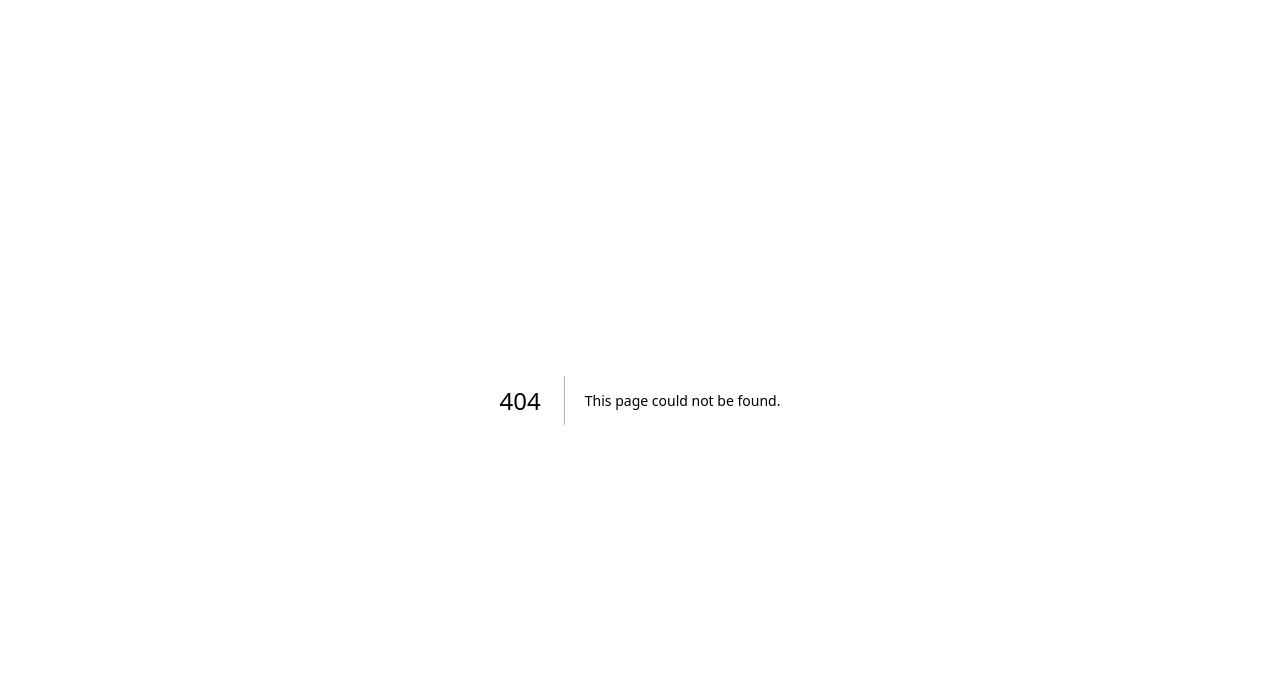
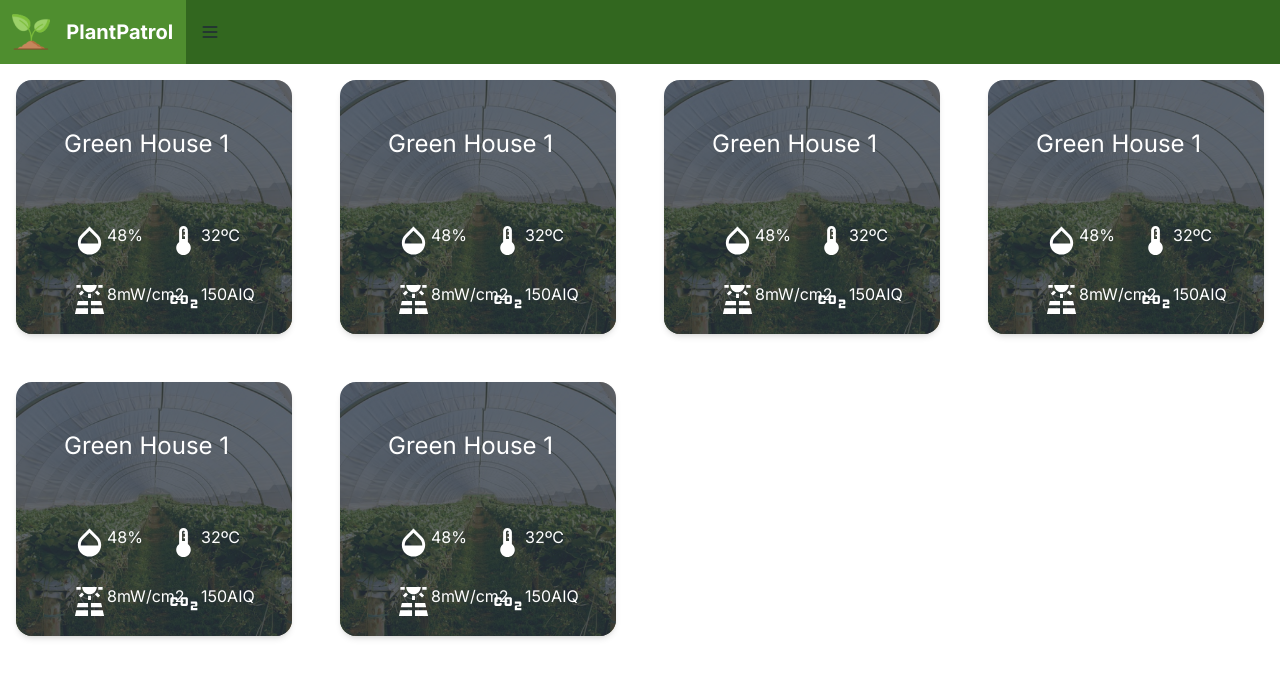
Before and after one commit to davidffa/PlantPatrol, a Next.js app in the folder web/: page /greenhouses in a window 1280 px wide. Before the commit this address had no page. Shown: the top 678 px of the page. Built offline with nearby package versions, Linux system fonts and the light colour scheme.

Commit message:
Rename manager page -> greenhouses

```diff
--- a/web/src/app/change-password/page.tsx
+++ b/web/src/app/change-password/page.tsx
@@ -55,7 +55,7 @@
         title: "Password changed!"
       });
 
-      router.push("/greenhouse/1");
+      router.push("/greenhouses");
     } catch (error) {
       const err = error as AxiosError;
 
--- a/web/src/app/page.tsx
+++ b/web/src/app/page.tsx
@@ -17,9 +17,8 @@
   const { login, isLogged } = useAuth();
 
   useEffect(() => {
-    // TODO: Change the redirect route... (at the moment the greenhouses page is at /manager ...)
     if (isLogged)
-      router.replace("/greenhouse/1");
+      router.replace("/greenhouses");
 
     // eslint-disable-next-line react-hooks/exhaustive-deps
   }, []);
--- a/web/src/components/GHouseCard.tsx
+++ b/web/src/components/GHouseCard.tsx
@@ -6,7 +6,7 @@
 
 type Props = {
   greenhouse: string,
-  id:number | string,
+  id: number | string,
   image: string,
   humidity: number,
   temperature: number,
@@ -14,10 +14,10 @@
   uv: number,
 }
 
-export default function GHouseCards({id, greenhouse, image, humidity, temperature, aiq, uv }: Props) {
+export default function GHouseCards({ id, greenhouse, image, humidity, temperature, aiq, uv }: Props) {
   return (
     <>
-      <a href={`/greenhouse/${id}`} >
+      <a href={`/greenhouses/${id}`} >
         <div className="card cursor-pointer shadow-md  hover:shadow-green hover:translate-y-[-4px]  transition-all ease-in-out image-full w-full " >
           <figure>
             <Image
--- a/web/src/contexts/auth.tsx
+++ b/web/src/contexts/auth.tsx
@@ -69,7 +69,7 @@
       if (!data.passwordChanged) {
         router.push("/change-password");
       } else {
-        router.push("/greenhouse/1");
+        router.push("/greenhouses");
       }
     } catch {
       Swal.fire({
```
Also changed, not shown: web/src/app/greenhouses/[id]/page.tsx (renamed from web/src/app/greenhouse/[id]/page.tsx), web/src/app/greenhouses/page.tsx (renamed from web/src/app/manager/page.tsx).
